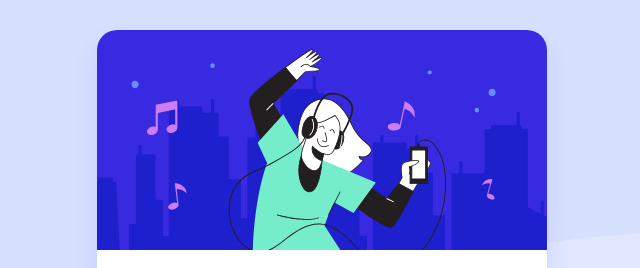
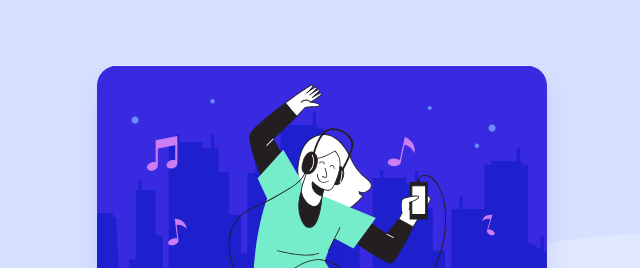
Before and after one commit to avsecam/FM-OrderSummary, a plain HTML site: page index.html in a window 1280 px wide. Shown: the top 268 px of the page, without its empty margins (318-958 px from the left). Drawn offline with Linux system fonts and the light colour scheme.

Commit message:
centered card

```diff
--- a/style.scss
+++ b/style.scss
@@ -16,7 +16,7 @@ body {
 	background-color: $paleBlue;
 	background-image: url("./images/pattern-background-desktop.svg");
 	background-repeat: repeat-x;
-	background-size: contain;
+	background-size: cover;
 }
 
 main {
@@ -25,7 +25,10 @@ main {
 	align-items: center;
 	background-color: white;
 
-	margin: 30px auto;
+	position: absolute;
+	top: 50%;
+	left: 50%;
+	transform: translate(-50%, -50%);
 	width: 450px;
 	border-radius: 20px;
 
```
Also changed, not shown: style.css, 1 other file.
